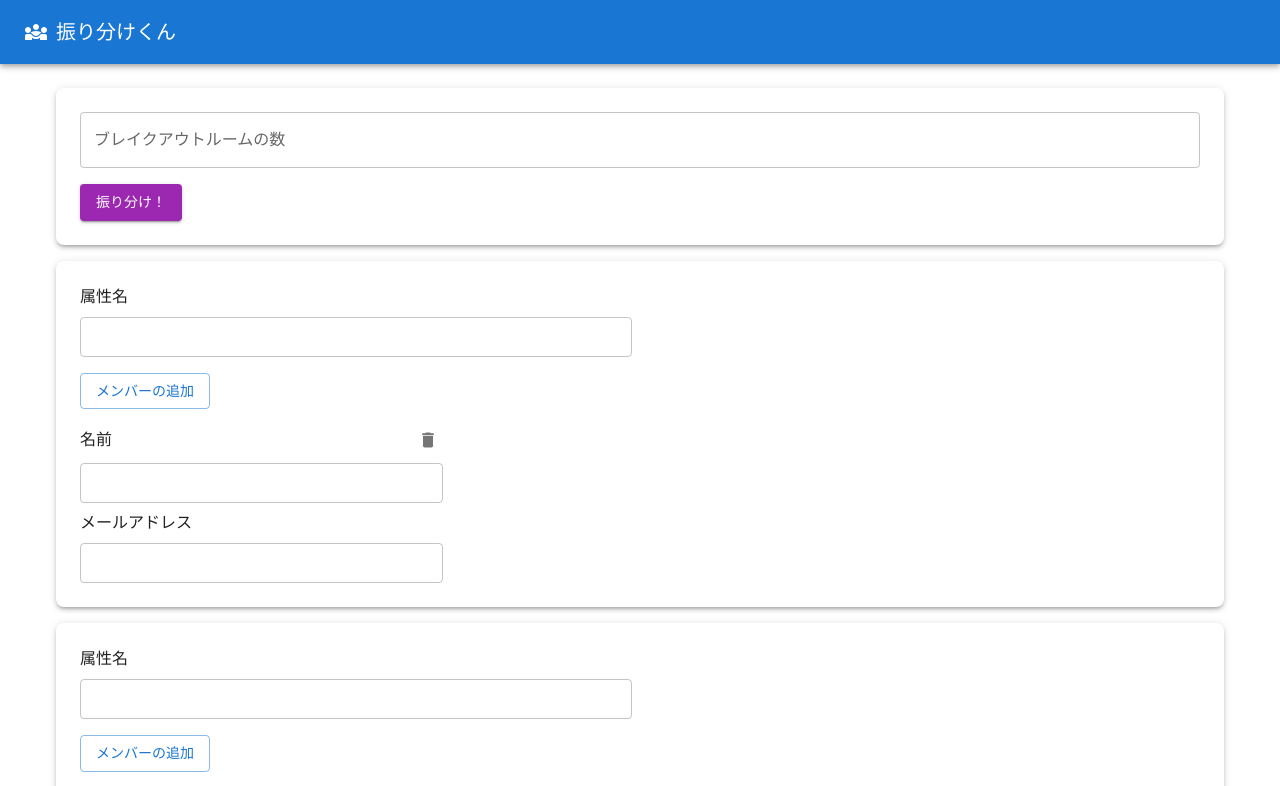
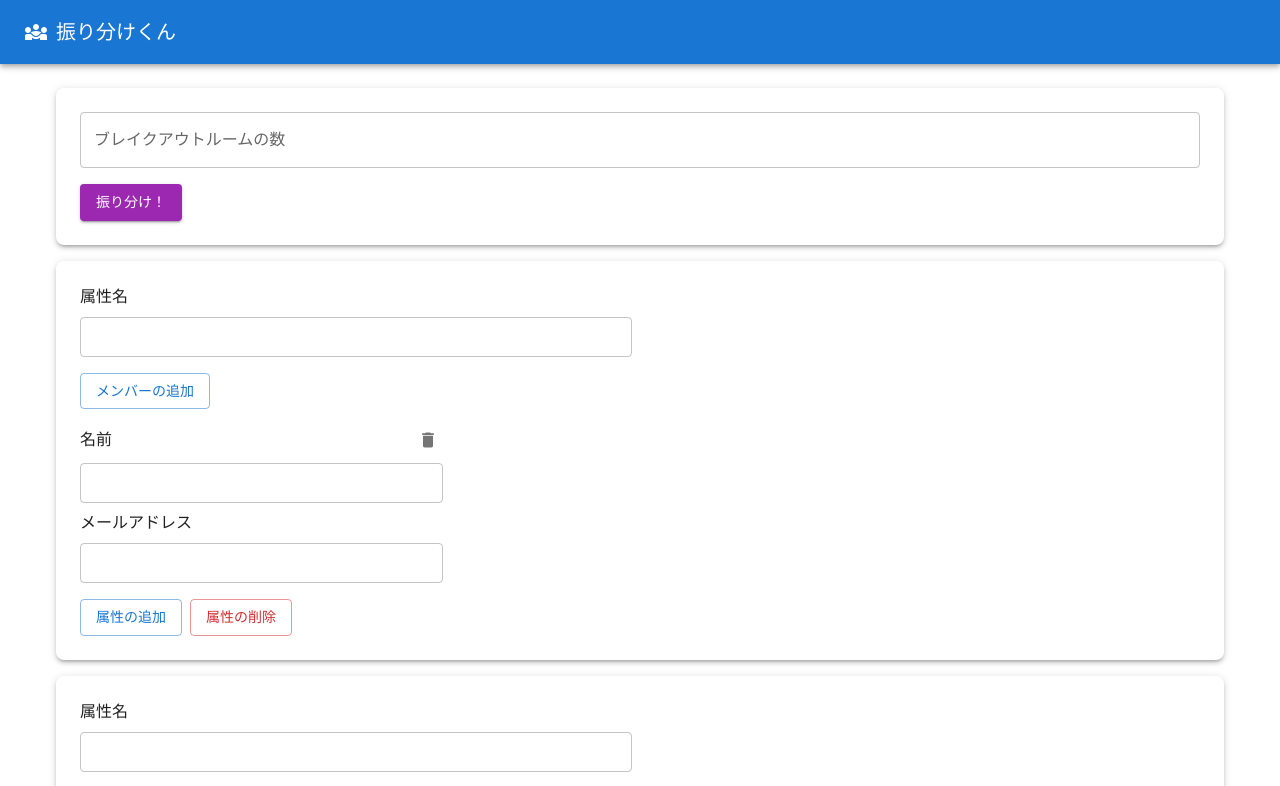
Before and after one commit to idaten-hack/team-generator-react, a React (Vite) app: page / in a window 1280 px wide. Shown: the top 786 px of the page. Built offline with nearby package versions, Linux system fonts and the light colour scheme.

Commit message:
ボタンを追加

```diff
--- a/src/components/AttributeContainer/AttributeContainer.jsx
+++ b/src/components/AttributeContainer/AttributeContainer.jsx
@@ -100,6 +100,14 @@ export default function AttributeContainer(props) {
           )
         })}
       </Grid>
+      <Grid xs={12} id={'attribute-container'}>
+        <Button variant={'outlined'} sx={{ mr: 1 }}>
+          属性の追加
+        </Button>
+        <Button variant={'outlined'} color="error">
+          属性の削除
+        </Button>
+      </Grid>
     </Grid>
   )
 }
```
